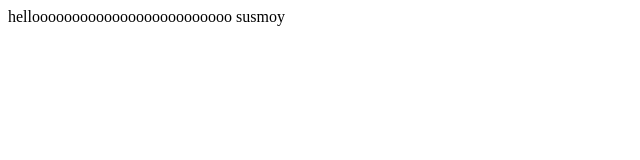
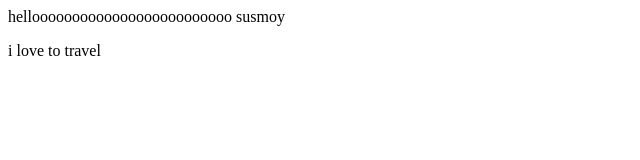
Before and after one commit to Susmoy777/html, a plain HTML site: page index.html in a window 1280 px wide. Shown: the full height of the page, 0-640 px from the left. Drawn offline with Linux system fonts and the light colour scheme.

Commit message:
Add new features

```diff
--- a/index.html
+++ b/index.html
@@ -1 +1,2 @@
 <p>hellooooooooooooooooooooooooo susmoy</p>
+<p>i love to travel </p>
```
